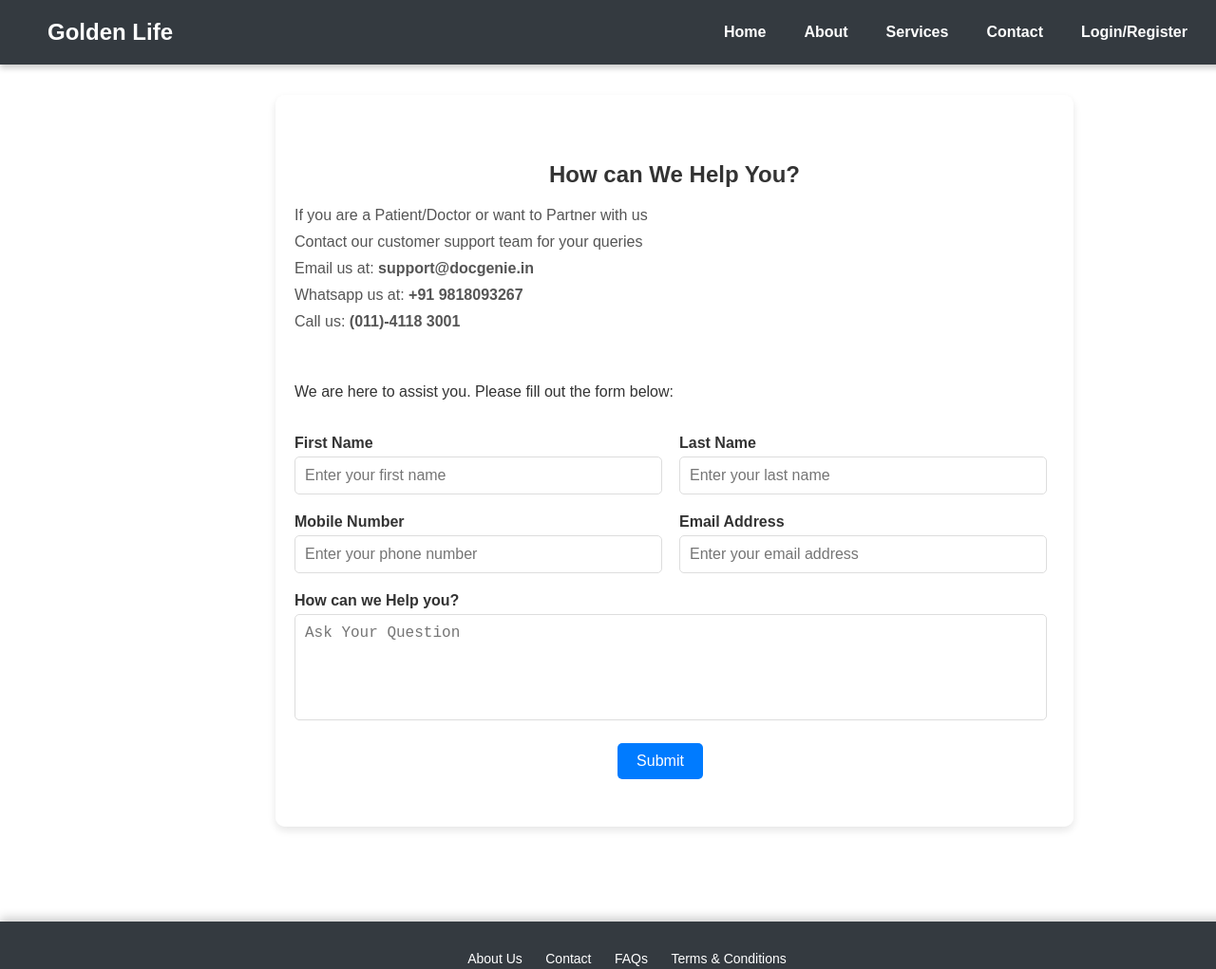
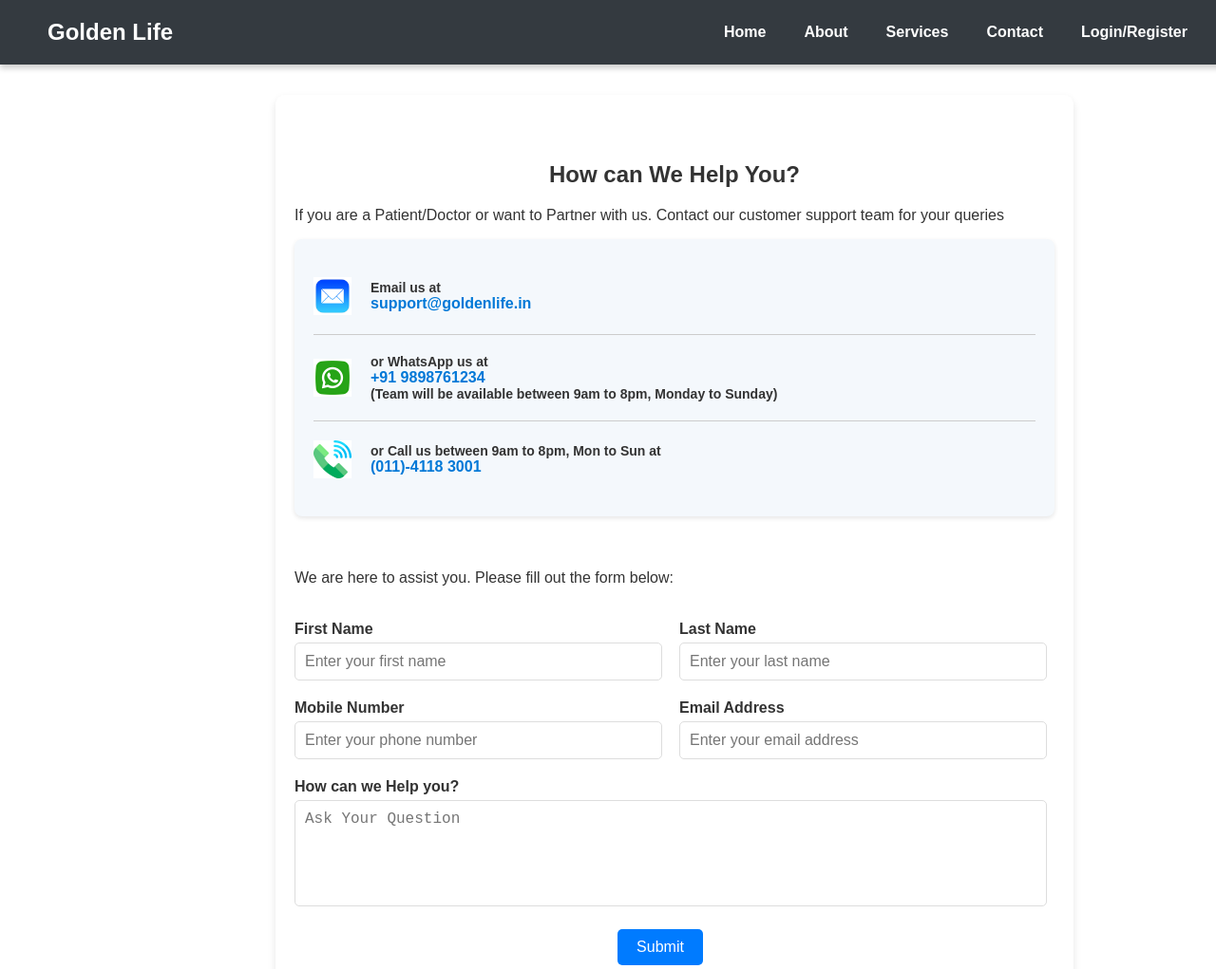
Before and after one commit to SrimanTetali/Online-Doctor-Appointment-System, a plain HTML site: page contact.html in a window 1280 px wide. Shown: the top 1021 px of the page at 95% size. Drawn offline with Linux system fonts and the light colour scheme.

Commit message:
Contact page styling is done

```diff
--- a/contact.html
+++ b/contact.html
@@ -71,19 +71,58 @@
             margin-bottom: 20px;
         }
 
-        .contact-info {
+        /* Contact Container Styling */
+.contact-container {
     margin-bottom: 40px;
+    padding: 20px;
+    background-color: #f4f8fc; /* Light blue background */
+    border-radius: 8px;
+    box-shadow: 0px 2px 5px rgba(0, 0, 0, 0.1);
 }
 
-        .contact-info p {
+/* Individual Contact Item Layout */
+.contact-item {
+    display: flex;
+    align-items: center;
+    gap: 20px;
+    margin: 20px 0;
+}
+
+/* Contact Icons */
+.contact-icon {
+    width: 40px;
+    height: 40px;
+    object-fit: contain;
+}
+
+/* Contact Text */
+.contact-details p {
+    margin: 0;
+    font-size: 14px;
+    font-weight: 600;
+    color: #333;
+}
+
+.contact-link {
+    text-decoration: none;
     font-size: 16px;
-            margin: 10px 0;
+    color: #0078d7; /* Blue for links */
+    font-weight: bold;
+    display: block;
+}
+
+.note {
+    font-size: 12px;
     color: #555;
 }
 
-        .contact-info span {
-            font-weight: bold;
+/* Horizontal line */
+hr {
+    border: none;
+    border-top: 1px solid #ccc;
+    margin: 10px 0;
 }
+
 
         .contact-form {
             display: flex;
@@ -197,13 +236,40 @@
     <section id="contact-us">
         <h1>How can We Help You?</h1>
 
-        <div class="contact-info">
-            <p>If you are a Patient/Doctor or want to Partner with us</p>
-            <p>Contact our customer support team for your queries</p>
-            <p>Email us at: <span>support@docgenie.in</span></p>
-            <p>Whatsapp us at: <span>+91 9818093267</span></p>
-            <p>Call us: <span>(011)-4118 3001</span></p>
+        <p>If you are a Patient/Doctor or want to Partner with us. Contact our customer support team for your queries</p>
+
+        <div class="contact-container">
+            <!-- Email Section -->
+            <div class="contact-item">
+                <img src="images/Home/contact/email.jpeg" alt="Email" class="contact-icon">
+                <div class="contact-details">
+                    <p>Email us at</p>
+                    <a href="mailto:support@goldenlife.in" class="contact-link">support@goldenlife.in</a>
                 </div>
+            </div>
+            <hr>
+
+            <!-- WhatsApp Section -->
+            <div class="contact-item">
+                <img src="images/Home/contact/whatsapp.jpeg" alt="WhatsApp" class="contact-icon">
+                <div class="contact-details">
+                    <p>or WhatsApp us at</p>
+                    <a href="https://wa.me/919898761234" class="contact-link">+91 9898761234</a>
+                    <p class="note">(Team will be available between 9am to 8pm, Monday to Sunday)</p>
+                </div>
+            </div>
+            <hr>
+
+            <!-- Call Us Section -->
+            <div class="contact-item">
+                <img src="images/Home/contact/phone.jpeg" alt="Phone" class="contact-icon">
+                <div class="contact-details">
+                    <p>or Call us between 9am to 8pm, Mon to Sun at</p>
+                    <a href="tel:(011)-4118 3001" class="contact-link">(011)-4118 3001</a>
+                </div>
+            </div>
+        </div>
+
 
         <form class="contact-form">
             <p>We are here to assist you. Please fill out the form below:</p>
```
Lines whose indentation alone changed are shown as unchanged.
